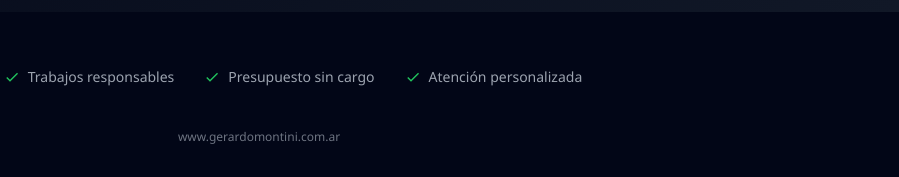
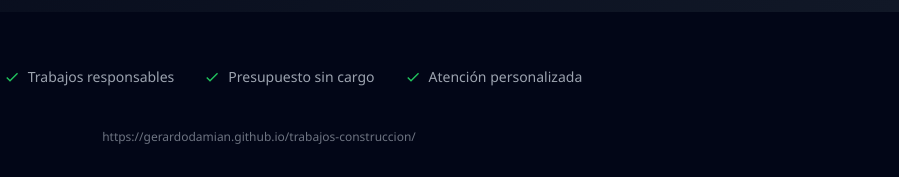
Before and after one commit to gerardodamian/trabajos-construccion, a plain HTML site: page index.html in a window 1280 px wide. Shown: the part 4944-5121 px from the top of the page, 381-1280 px from the left. Drawn offline with Linux system fonts and the light colour scheme.

Commit message:
sitio commit

```diff
--- a/index.html
+++ b/index.html
@@ -929,7 +929,7 @@
       <span>Atención personalizada</span>
     </div>
   </div>
-  <p class="domain">www.gerardomontini.com.ar</p>
+  <p class="domain">https://gerardodamian.github.io/trabajos-construccion/</p>
 </footer>
 
 <div class="back-to-top" id="backToTop">
```
